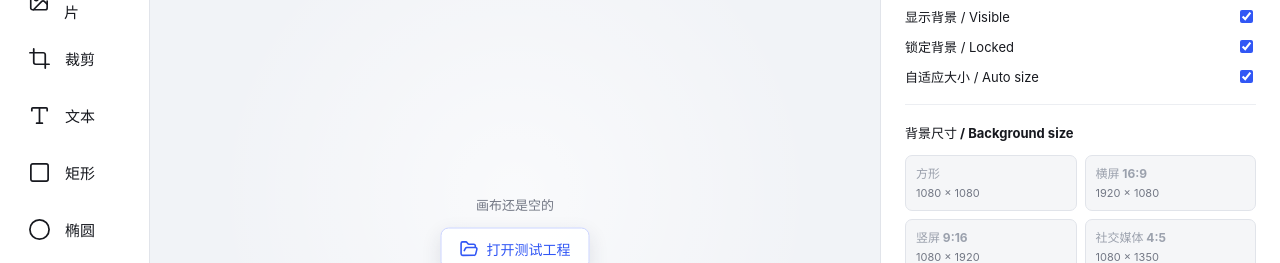
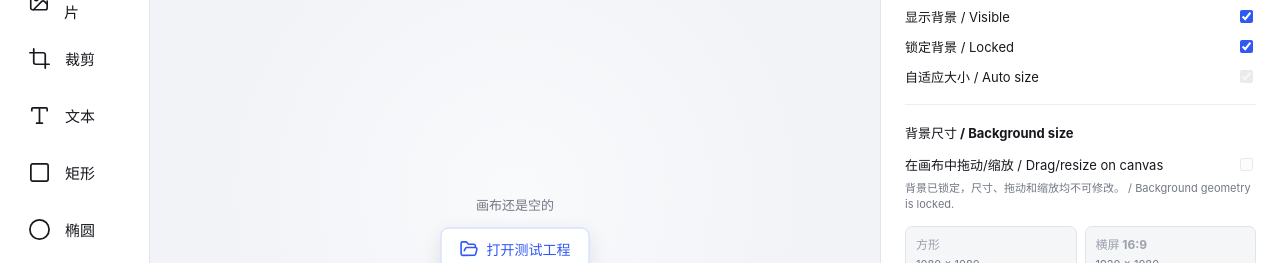
Before and after one commit to KnifeC/image-tool-box, a Vue app in the folder apps/web/: page / in a window 1280 px wide. Shown: the part 172-435 px from the top of the page. Built offline with nearby package versions, Linux system fonts and the light colour scheme; what vue-konva would draw is missing.

Commit message:
feat: improve background resizing and locking

```diff
--- a/apps/web/src/components/CanvasStage.vue
+++ b/apps/web/src/components/CanvasStage.vue
@@ -87,6 +87,13 @@ const backgroundPattern = computed(() =>
     : undefined,
 );
 
+const canTransformBackground = computed(
+  () =>
+    store.document.canvas.background.transformEnabled &&
+    !store.document.canvas.background.locked &&
+    !store.document.canvas.background.autoSize,
+);
+
 watchEffect(() => {
   imageVersion.value;
   for (const [assetId, url] of store.assetUrls) {
@@ -106,8 +113,7 @@ watch(
     store.selectedIds.slice(),
     store.tool,
     store.nodes.length,
-    store.document.canvas.background.locked,
-    store.document.canvas.background.autoSize,
+    canTransformBackground.value,
     store.cropSelection,
   ],
   async () => {
@@ -123,8 +129,7 @@ watch(
           .filter(
             (id) =>
               id !== "background" ||
-              (!store.document.canvas.background.locked &&
-                !store.document.canvas.background.autoSize),
+              canTransformBackground.value,
           )
           .map((id) => stage.findOne(`#${id}`))
           .filter(Boolean);
@@ -506,12 +511,10 @@ function createCheckerboardPattern() {
             shadowOffsetY: 8,
             listening:
               store.tool === 'select' &&
-              !store.document.canvas.background.locked &&
-              !store.document.canvas.background.autoSize,
+              canTransformBackground,
             draggable:
               store.tool === 'select' &&
-              !store.document.canvas.background.locked &&
-              !store.document.canvas.background.autoSize,
+              canTransformBackground,
           }"
           @mousedown="selectNode($event, store.document.canvas.background.id)"
           @touchstart="selectNode($event, store.document.canvas.background.id)"
@@ -962,6 +965,7 @@ function createCheckerboardPattern() {
             anchorStrokeWidth: 2 / store.zoom,
             anchorSize: 10 / store.zoom,
             rotateAnchorOffset: 32 / store.zoom,
+            rotateEnabled: !store.backgroundSelected,
             keepRatio: keepSelectionRatio,
             enabledAnchors: [
               'top-left',
--- a/apps/web/src/components/InspectorPanel.vue
+++ b/apps/web/src/components/InspectorPanel.vue
@@ -69,6 +69,11 @@ const canvasColor = computed(() =>
 );
 const canvasWidthDraft = ref(store.backgroundBounds.width);
 const canvasHeightDraft = ref(store.backgroundBounds.height);
+const backgroundSizeDisabled = computed(
+  () =>
+    store.document.canvas.background.locked ||
+    store.document.canvas.background.autoSize,
+);
 
 watch(
   () => [store.backgroundBounds.width, store.backgroundBounds.height],
@@ -779,6 +784,7 @@ const canvasPresets = [
                 <input
                   :checked="store.document.canvas.background.autoSize"
                   type="checkbox"
+                  :disabled="store.document.canvas.background.locked"
                   @change="
                     store.setBackgroundAutoSize(
                       ($event.target as HTMLInputElement).checked,
@@ -790,6 +796,30 @@ const canvasPresets = [
           </section>
           <section class="property-section">
             <h3>背景尺寸 / Background size</h3>
+            <div class="background-toggle-list background-size-toggle">
+              <label>
+                <span>在画布中拖动/缩放 / Drag/resize on canvas</span>
+                <input
+                  :checked="
+                    store.document.canvas.background.transformEnabled
+                  "
+                  type="checkbox"
+                  :disabled="store.document.canvas.background.locked"
+                  @change="
+                    store.setBackgroundTransformEnabled(
+                      ($event.target as HTMLInputElement).checked,
+                    )
+                  "
+                />
+              </label>
+            </div>
+            <p class="background-transform-help">
+              {{
+                store.document.canvas.background.locked
+                  ? "背景已锁定，尺寸、拖动和缩放均不可修改。 / Background geometry is locked."
+                  : "可直接拖动背景，并使用控制点调整大小。 / Drag the background or resize it with the handles."
+              }}
+            </p>
             <div class="canvas-preset-grid">
               <button
                 v-for="preset in canvasPresets"
@@ -800,7 +830,7 @@ const canvasPresets = [
                     store.backgroundBounds.width === preset.width &&
                     store.backgroundBounds.height === preset.height,
                 }"
-                :disabled="store.document.canvas.background.autoSize"
+                :disabled="backgroundSizeDisabled"
                 @click="store.setCanvasSize(preset.width, preset.height)"
               >
                 <strong>{{ preset.label }}</strong>
@@ -815,7 +845,7 @@ const canvasPresets = [
                   type="number"
                   min="1"
                   max="16384"
-                  :disabled="store.document.canvas.background.autoSize"
+                  :disabled="backgroundSizeDisabled"
                 />
               </label>
               <label>
@@ -825,21 +855,21 @@ const canvasPresets = [
                   type="number"
                   min="1"
                   max="16384"
-                  :disabled="store.document.canvas.background.autoSize"
+                  :disabled="backgroundSizeDisabled"
                 />
               </label>
             </div>
             <div class="canvas-size-actions">
               <button
                 type="button"
-                :disabled="store.document.canvas.background.autoSize"
+                :disabled="backgroundSizeDisabled"
                 @click="applyCanvasSize"
               >
                 应用尺寸 / Apply
               </button>
               <button
                 type="button"
-                :disabled="store.document.canvas.background.autoSize"
+                :disabled="backgroundSizeDisabled"
                 @click="store.swapCanvasSize"
               >
                 交换宽高 / Swap
--- a/apps/web/src/stores/editor.ts
+++ b/apps/web/src/stores/editor.ts
@@ -220,6 +220,7 @@ export const useEditorStore = defineStore("editor", () => {
   }
 
   function setCanvasSize(width: number, height: number) {
+    if (document.canvas.background.locked) return;
     const nextWidth = clampCanvasDimension(width);
     const nextHeight = clampCanvasDimension(height);
     const currentBounds = getEffectiveBackgroundBounds(document);
@@ -295,10 +296,12 @@ export const useEditorStore = defineStore("editor", () => {
   }
 
   function setBackgroundAutoSize(autoSize: boolean) {
+    if (document.canvas.background.locked) return;
     if (document.canvas.background.autoSize === autoSize) return;
     const currentBounds = getEffectiveBackgroundBounds(document);
     mutate("change-background-auto-size", () => {
       document.canvas.background.autoSize = autoSize;
+      if (autoSize) document.canvas.background.transformEnabled = false;
       document.canvas.background.bounds = currentBounds;
       document.canvas.width = Math.max(1, Math.round(currentBounds.width));
       document.canvas.height = Math.max(1, Math.round(currentBounds.height));
@@ -306,15 +309,40 @@ export const useEditorStore = defineStore("editor", () => {
     fitCanvas();
   }
 
+  function setBackgroundTransformEnabled(enabled: boolean) {
+    if (document.canvas.background.locked) return;
+    if (document.canvas.background.transformEnabled === enabled) return;
+    const currentBounds = getEffectiveBackgroundBounds(document);
+    mutate("change-background-transform-enabled", () => {
+      document.canvas.background.transformEnabled = enabled;
+      if (enabled) {
+        document.canvas.background.autoSize = false;
+        document.canvas.background.bounds = currentBounds;
+        document.canvas.width = Math.max(1, Math.round(currentBounds.width));
+        document.canvas.height = Math.max(1, Math.round(currentBounds.height));
+      }
+    });
+    if (enabled) {
+      tool.value = "select";
+      select(BACKGROUND_LAYER_ID);
+    }
+  }
+
   function toggleBackground(key: "visible" | "locked") {
     mutate(`toggle-background-${key}`, () => {
       document.canvas.background[key] = !document.canvas.background[key];
     });
-    fitCanvas();
+    if (key === "visible") fitCanvas();
   }
 
   function transformBackground(bounds: Rect) {
-    if (document.canvas.background.autoSize || document.canvas.background.locked) return;
+    if (
+      !document.canvas.background.transformEnabled ||
+      document.canvas.background.autoSize ||
+      document.canvas.background.locked
+    ) {
+      return;
+    }
     const next = {
       x: bounds.x,
       y: bounds.y,
@@ -1105,6 +1133,7 @@ export const useEditorStore = defineStore("editor", () => {
     setCanvasBackgroundColor,
     previewCanvasBackgroundColor,
     setBackgroundAutoSize,
+    setBackgroundTransformEnabled,
     toggleBackground,
     transformBackground,
     setTemporaryPan,
@@ -1156,6 +1185,7 @@ function backgroundMetadata(background: ImageToolBoxDocument["canvas"]["backgrou
     visible: background.visible,
     locked: background.locked,
     autoSize: background.autoSize,
+    transformEnabled: background.transformEnabled,
     bounds: { ...background.bounds },
   };
 }
--- a/apps/web/src/styles.css
+++ b/apps/web/src/styles.css
@@ -737,6 +737,17 @@ select:disabled {
   accent-color: var(--accent);
 }
 
+.background-size-toggle {
+  margin-top: 13px;
+}
+
+.background-transform-help {
+  margin: 7px 0 0;
+  color: var(--muted);
+  font-size: 11px;
+  line-height: 1.45;
+}
+
 .canvas-preset-grid {
   display: grid;
   grid-template-columns: 1fr 1fr;
--- a/packages/editor-core/src/index.ts
+++ b/packages/editor-core/src/index.ts
@@ -39,6 +39,7 @@ export type BackgroundLayerConfig = {
   visible: boolean;
   locked: boolean;
   autoSize: boolean;
+  transformEnabled: boolean;
   bounds: Rect;
 } & (
   | { type: "color"; color: string }
@@ -299,6 +300,7 @@ export function createDocument(name = "未命名 / Untitled"): ImageToolBoxDocum
         visible: true,
         locked: true,
         autoSize: true,
+        transformEnabled: false,
         bounds: { x: 0, y: 0, width: 1080, height: 1080 },
       },
     },
@@ -378,6 +380,7 @@ export function normalizeDocument(document: ImageToolBoxDocument) {
     visible: legacy.visible ?? true,
     locked: legacy.locked ?? true,
     autoSize: legacy.autoSize ?? true,
+    transformEnabled: legacy.transformEnabled ?? false,
     bounds: {
       ...fallbackBounds,
       ...(legacy.bounds ?? {}),
```
Also changed, not shown: 1 other file (tests, documents, lock files or other folders).
